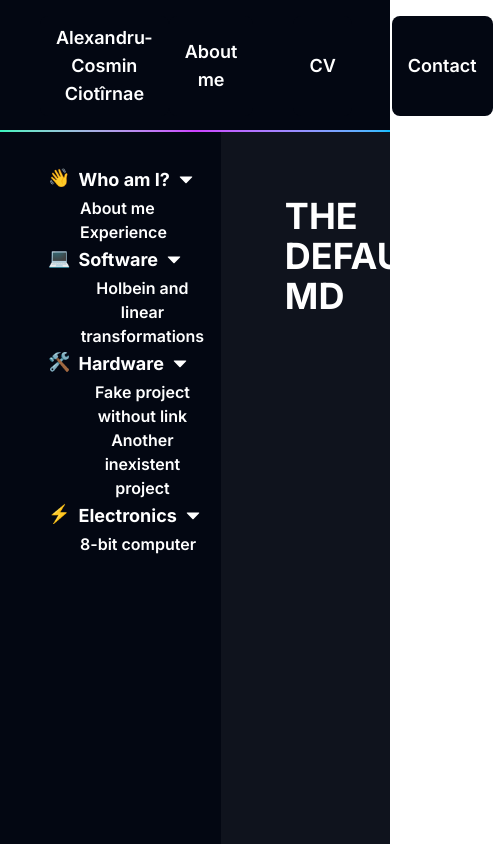
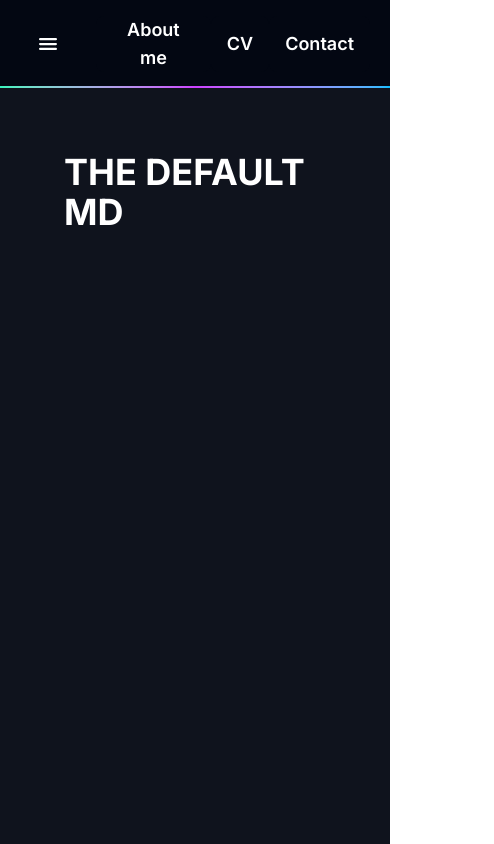
Before and after one commit to ciotirnaealexandru/this-is-alex, a React (Vite) app in the folder frontend/: page /this-is-alex/projects in a window 390 px wide. Shown: the whole page, 494 px wide, since content can reach past the window. Built offline with nearby package versions, Linux system fonts and the light colour scheme.

Commit message:
Make it more responsive for mobile
Signed-off-by: Ciotirnae Alexandru-Cosmin <ciotirnae.alexandru005@gmail.com>

```diff
--- a/frontend/package.json
+++ b/frontend/package.json
@@ -16,6 +16,7 @@
     "@tailwindcss/vite": "^4.1.8",
     "framer-motion": "^12.18.1",
     "react": "^19.1.0",
+    "react-device-detect": "^2.2.3",
     "react-dom": "^19.1.0",
     "react-icons": "^5.5.0",
     "react-markdown": "^10.1.0",
--- a/frontend/src/App.tsx
+++ b/frontend/src/App.tsx
@@ -1,10 +1,7 @@
 import { Routes, Route, Navigate } from "react-router";
 import { useEffect, useState } from "react";
 
-{
-  /*import About from "./pages/About/About";*/
-}
-
+import About from "./pages/About/About";
 import Projects from "./pages/Projects/Projects";
 
 function App() {
@@ -22,8 +19,7 @@ function App() {
         <Route path="/" element={<Navigate to="/projects" replace />} />
       )}
 
-      {/* <Route path="/about" element={<About />} /> */}
-
+      <Route path="/about" element={<About />} />
       <Route path="/projects" element={<Projects />} />
     </Routes>
   );
--- /dev/null
+++ b/frontend/src/Constants.tsx
@@ -0,0 +1,4 @@
+const Constants = {
+  IS_MOBILE_WIDTH: window.innerWidth < 768,
+};
+export default Constants;
--- a/frontend/src/components/Article/Article.tsx
+++ b/frontend/src/components/Article/Article.tsx
@@ -32,7 +32,7 @@ const Article = ({ article }: ArticleProps) => {
 
   return (
     <div className="max-w-none w-full h-full prose prose-invert overflow-y-auto add-custom-scrollbar">
-      <div className="pr-16 py-16">
+      <div className="mr-16 py-16">
         <Markdown
           remarkPlugins={[remarkMath]}
           rehypePlugins={[rehypeKatex, rehypeRaw]}
--- a/frontend/src/components/Buttons/SmallButton.tsx
+++ b/frontend/src/components/Buttons/SmallButton.tsx
@@ -16,7 +16,7 @@ const SmallButton = ({ children, path }: SmallButtonProps) => {
     <div className="relative inline-flex  group">
       <div className="absolute transitiona-all duration-500 opacity-0 -inset-px bg-gradient-to-r from-[#36f4be] via-[#cc40ff] to-[#06bdff] rounded-lg blur-md group-hover:opacity-90 group-hover:-inset-0.5 group-hover:duration-300 animate-tilt"></div>
       <button
-        className="hover:cursor-pointer text-lg py-2 px-4 rounded-lg relative font-semibold text-white 0 bg-[#030712]"
+        className="hover:cursor-pointer text-lg sm:py-2 px-4 rounded-lg relative font-semibold text-white 0 bg-[#030712]"
         onClick={() => handleNavigation(path)}
       >
         {children}
--- a/frontend/src/components/DropdownMenu/DropdownMenu.tsx
+++ b/frontend/src/components/DropdownMenu/DropdownMenu.tsx
@@ -1,4 +1,3 @@
-import "./DropdownMenu.scss";
 import MenuElement from "./MenuElement";
 
 interface DropdownMenuProps {
--- a/frontend/src/components/Navbar/NavBar.tsx
+++ b/frontend/src/components/Navbar/NavBar.tsx
@@ -1,12 +1,30 @@
 import SmallButton from "../Buttons/SmallButton";
+import { IoMenu } from "react-icons/io5";
+import Constants from "../../Constants";
 
-const NavBar = () => {
+interface MenuProps {
+  menu: boolean;
+  setMenu(menu: boolean): void;
+}
+
+const NavBar = ({ menu, setMenu }: MenuProps) => {
   return (
-    <div className="flex flex-row justify-between w-screen bg-[#030712] text-white font-bold py-4 px-10 relative after:content-[''] after:absolute after:bottom-0 after:left-0 after:w-full after:h-[2px] after:bg-gradient-to-r after:from-[#36f4be] after:via-[#cc40ff] after:to-[#06bdff]">
-      <div className="">
-        <SmallButton path="/about">Alexandru-Cosmin Ciotîrnae</SmallButton>
+    <div className="flex flex-row gap-5 px-5 md:px-10 justify-between w-screen bg-[#030712] text-white font-bold py-4 relative after:content-[''] after:absolute after:bottom-0 after:left-0 after:w-full after:h-[2px] after:bg-gradient-to-r after:from-[#36f4be] after:via-[#cc40ff] after:to-[#06bdff]">
+      <div className="flex flex-row items-center">
+        {!Constants.IS_MOBILE_WIDTH ? (
+          <SmallButton path="/about">Alexandru-Cosmin Ciotîrnae</SmallButton>
+        ) : (
+          <button
+            onClick={() => {
+              setMenu(!menu);
+            }}
+          >
+            <IoMenu className="text-2xl mx-4" />
+          </button>
+        )}
       </div>
-      <div className="flex flex-row gap-10">
+
+      <div className="flex flex-row md:gap-10">
         <SmallButton path="/about">About me</SmallButton>
         <SmallButton path="/about">CV</SmallButton>
         <SmallButton path="/about">Contact</SmallButton>
--- a/frontend/src/pages/Projects/Projects.scss
+++ b/frontend/src/pages/Projects/Projects.scss
@@ -16,5 +16,14 @@
 
 .add-custom-scrollbar::-webkit-scrollbar-thumb {
   background: white; /* Transparent for testing */
-  border-radius: 10px;
+  border-radius: 0px;
 }
+
+@media (max-width: 768px){
+  .add-custom-scrollbar::-webkit-scrollbar-thumb {
+    background-color: transparent;
+  }
+  .add-custom-scrollbar::-webkit-scrollbar {
+  width: 0px;
+}
+}
--- a/frontend/src/pages/Projects/Projects.tsx
+++ b/frontend/src/pages/Projects/Projects.tsx
@@ -9,22 +9,27 @@ import "../Projects/Projects.scss";
 import "../../articles/Tags.scss";
 import "../../articles/Images.scss";
 
+import Constants from "../../Constants";
+
 const Projects = () => {
   // print a default article
   const [article, setArticle] = useState("Default.md");
+  const [menu, setMenu] = useState(!Constants.IS_MOBILE_WIDTH);
 
   return (
     <NormalBackground>
       <div className="absolute top-0 left-0 w-screen h-screen flex flex-col justify-between">
-        <NavBar />
+        <NavBar menu={menu} setMenu={setMenu} />
         <div className="flex flex-row w-full h-full overflow-hidden">
           {/* The title column with the dropdown menu*/}
-          <div className="bg-[#030712] w-lg">
-            <DropdownMenu setArticle={setArticle} />
-          </div>
+          {menu ? (
+            <div className="bg-[#030712] w-lg">
+              <DropdownMenu setArticle={setArticle} />
+            </div>
+          ) : null}
 
           {/* The article */}
-          <div className="flex pl-16 pr-8 w-full h-full">
+          <div className="flex pl-16 sm:pr-8 w-full h-full">
             <Article article={article} />
           </div>
         </div>
```
Also changed, not shown: frontend/src/components/DropdownMenu/DropdownMenu.scss (deleted), 1 other file (tests, documents, lock files or other folders).
